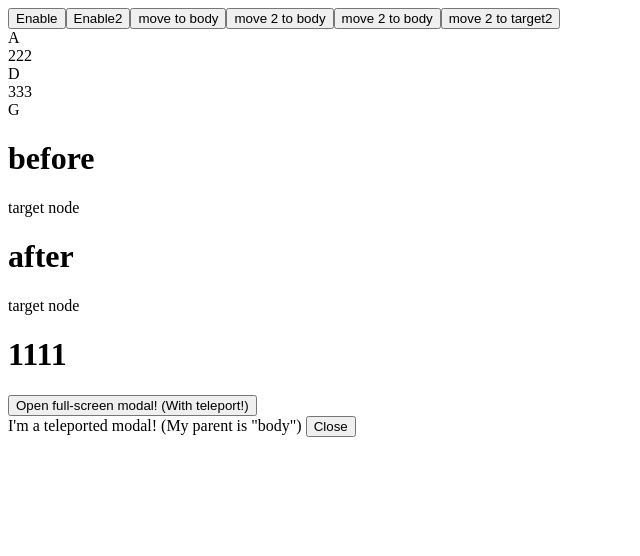
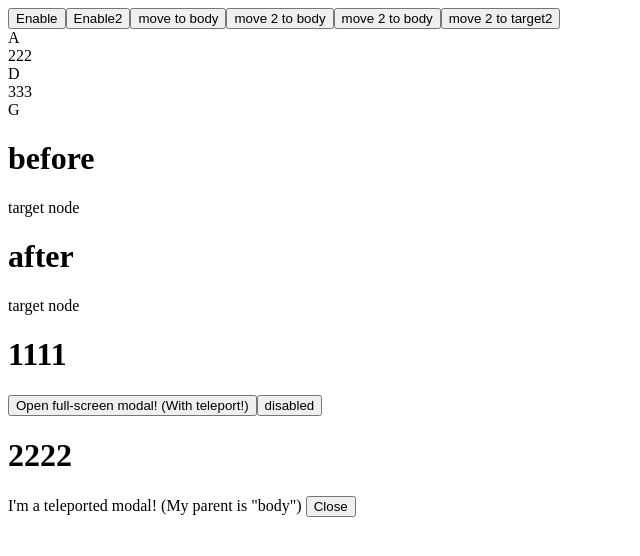
Before and after one commit to jackiotyu/vue2-teleport-next, a Vue app: page / in a window 1280 px wide. Both pictures are taken after a click on the button "Open full-screen modal! (With teleport!)". Shown: the top 556 px of the page, without its empty margins (0-640 px from the left). Built offline with nearby package versions, Linux system fonts and the light colour scheme.

Commit message:
fix: beforeDestroy

```diff
--- a/lib/Teleport.ts
+++ b/lib/Teleport.ts
@@ -49,7 +49,6 @@ const Teleport = defineComponent({
                 // Inspire by https://stackoverflow.com/questions/47511674/a-way-to-render-multiple-root-elements-on-vuejs-with-v-for-directive
                 const componentInstance = vnode.context as unknown as TeleportInstance;
                 if (!componentInstance) return;
-                getFragment(componentInstance);
                 const parent = el.parentElement;
                 parent && parent.replaceChild(componentInstance.comment, el);
             },
@@ -69,7 +68,11 @@ const Teleport = defineComponent({
         this.check();
     },
     beforeUnmount() {
-        getFragment(this);
+        this.revert();
+    },
+    // eslint-disable-next-line vue/no-deprecated-destroyed-lifecycle
+    beforeDestroy() {
+        this.revert();
     },
     render(h) {
         return h('span', { directives: [{ name: 'fragments' }] }, this.$slots.default);
@@ -80,6 +83,7 @@ const Teleport = defineComponent({
         },
         revert() {
             // Insert slot children before comment node
+            // TODO No need to re-invoke if already inserted.
             this.comment.parentNode?.insertBefore(getFragment(this), this.comment);
         },
         transfer() {
--- a/src/App.vue
+++ b/src/App.vue
@@ -27,25 +27,26 @@
         <div class="target2">target node</div>
         <h1>1111</h1>
 
-        <button @click="modalOpen = true">Open full-screen modal! (With teleport!)</button>
+        <div class="modal-content" v-if="disabled">
+            <button @click="modalOpen = true">Open full-screen modal! (With teleport!)</button>
+            <button @click="disabledModal = !disabledModal">{{ disabledModal ? 'enabled' : 'disabled' }}</button>
 
-        <Teleport to="body">
-        <div v-show="modalOpen" class="modal">
-            <div v-if="modalOpen">
-            I'm a teleported modal! (My parent is "body")
-            <button @click="modalOpen = false">Close</button>
-            </div>
+            <Teleport to="body" :disabled="disabledModal">
+                <ModalEle v-model="modalOpen"></ModalEle>
+            </Teleport>
         </div>
-        </Teleport>
+        <h1>2222</h1>
     </div>
 </template>
 
 <script>
 import Teleport from '../lib/Teleport';
+import ModalEle from './components/ModalEle.vue';
 
 export default {
     components: {
         Teleport,
+        ModalEle,
     },
     data() {
         return {
@@ -53,6 +54,7 @@ export default {
             to2: 'body',
             disabled: true,
             disabled2: true,
+            disabledModal: false,
             modalOpen: false,
         };
     },
--- /dev/null
+++ b/src/components/ModalEle.vue
@@ -0,0 +1,24 @@
+<template>
+    <div v-show="value" class="modal">
+        <div v-if="value">
+        I'm a teleported modal! (My parent is "body")
+        <button @click="$emit('change-value', !value)">Close</button>
+        </div>
+    </div>
+</template>
+
+<script>
+    export default {
+        props: {
+            value: Boolean,
+        },
+        model: {
+            event: 'change-value',
+            prop: 'value'
+        }
+    }
+</script>
+
+<style lang="scss" scoped>
+
+</style>
```
